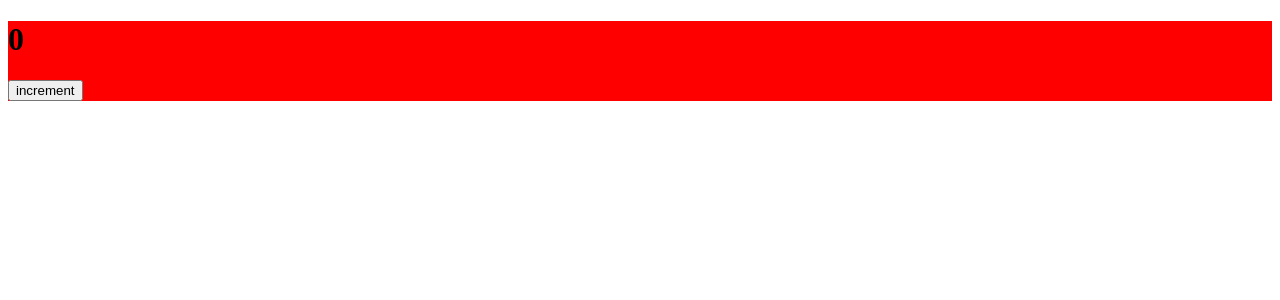
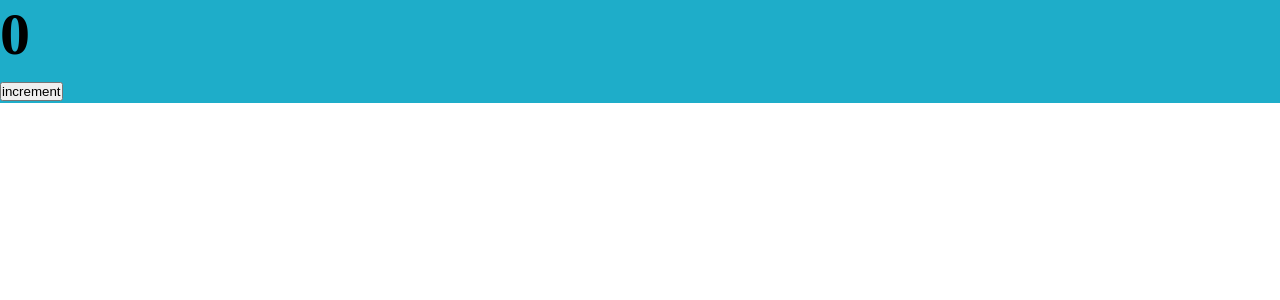
Before and after one commit to savedev8/typescript-project, a React app: page / in a window 1280 px wide. Shown: the top 300 px of the page. Built offline with nearby package versions, Linux system fonts and the light colour scheme.

Commit message:
feat: added settings for css-modules

```diff
--- a/package.json
+++ b/package.json
@@ -16,6 +16,7 @@
     "@types/webpack-dev-server": "^4.7.2",
     "css-loader": "^6.8.1",
     "html-webpack-plugin": "^5.5.0",
+    "mini-css-extract-plugin": "^2.5.3",
     "sass": "^1.63.6",
     "sass-loader": "^13.3.2",
     "style-loader": "^3.3.3",
--- /dev/null
+++ b/src/App.tsx
@@ -0,0 +1,8 @@
+import { Counter } from "./components/Counter";
+import './index.scss';
+
+export const App = () => {
+  return (
+    <div className="app"><Counter/></div>
+  )
+}
--- /dev/null
+++ b/src/components/Counter.module.scss
@@ -0,0 +1,3 @@
+.green {
+    // background-color: red;
+}
--- a/src/components/Counter.scss
+++ /dev/null
@@ -1,3 +0,0 @@
-.background-color {
-    background-color: red;
-}
--- a/src/components/Counter.tsx
+++ b/src/components/Counter.tsx
@@ -1,5 +1,5 @@
 import { useState } from "react";
-import './Counter.scss';
+import classes from './Counter.module.scss';
 
 
 export const Counter = () =>  {
@@ -9,6 +9,6 @@
         setCount(count + 1);
     }
   return (
-    <div className="background-color"><h1>{count}</h1><button onClick={increment}>increment</button></div>
+    <div className={classes.green}><h1>{count}</h1><button onClick={increment}>increment</button></div>
   )
 }
--- /dev/null
+++ b/src/index.scss
@@ -0,0 +1,10 @@
+* {
+    padding: 0;
+    margin: 0;
+    box-sizing: border-box;
+}
+
+.app {
+    font-size: 30px;
+    background-color: #1eadc9;
+}
--- a/src/index.tsx
+++ b/src/index.tsx
@@ -1,7 +1,7 @@
 import { render } from "react-dom";
-import { Counter } from "./components/Counter";
+import { App } from "./App";
 
 render (
-    <div><Counter /></div>,
+    <App />,
     document.getElementById('root')
 )
```
Also changed, not shown: src/global.d.ts (added, +8 -0 lines), 9 other files (tests, documents, lock files or other folders).
